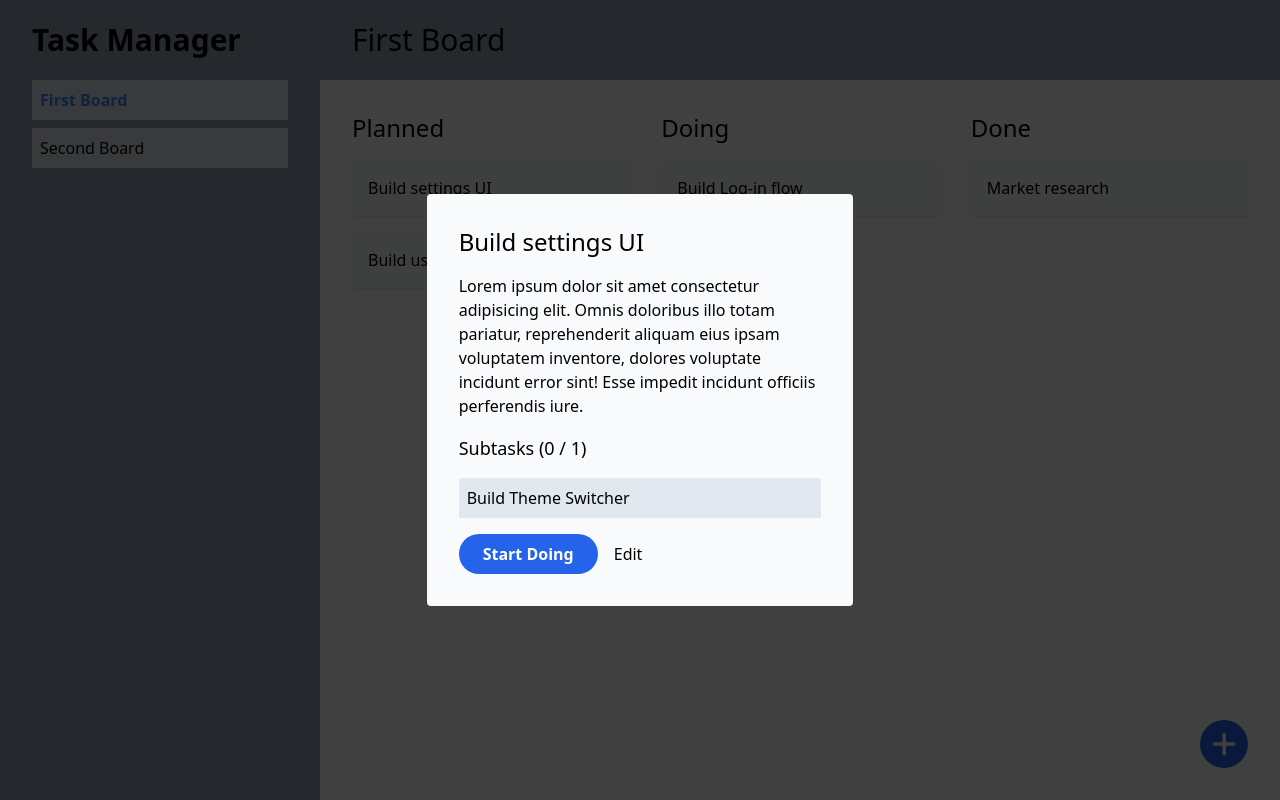
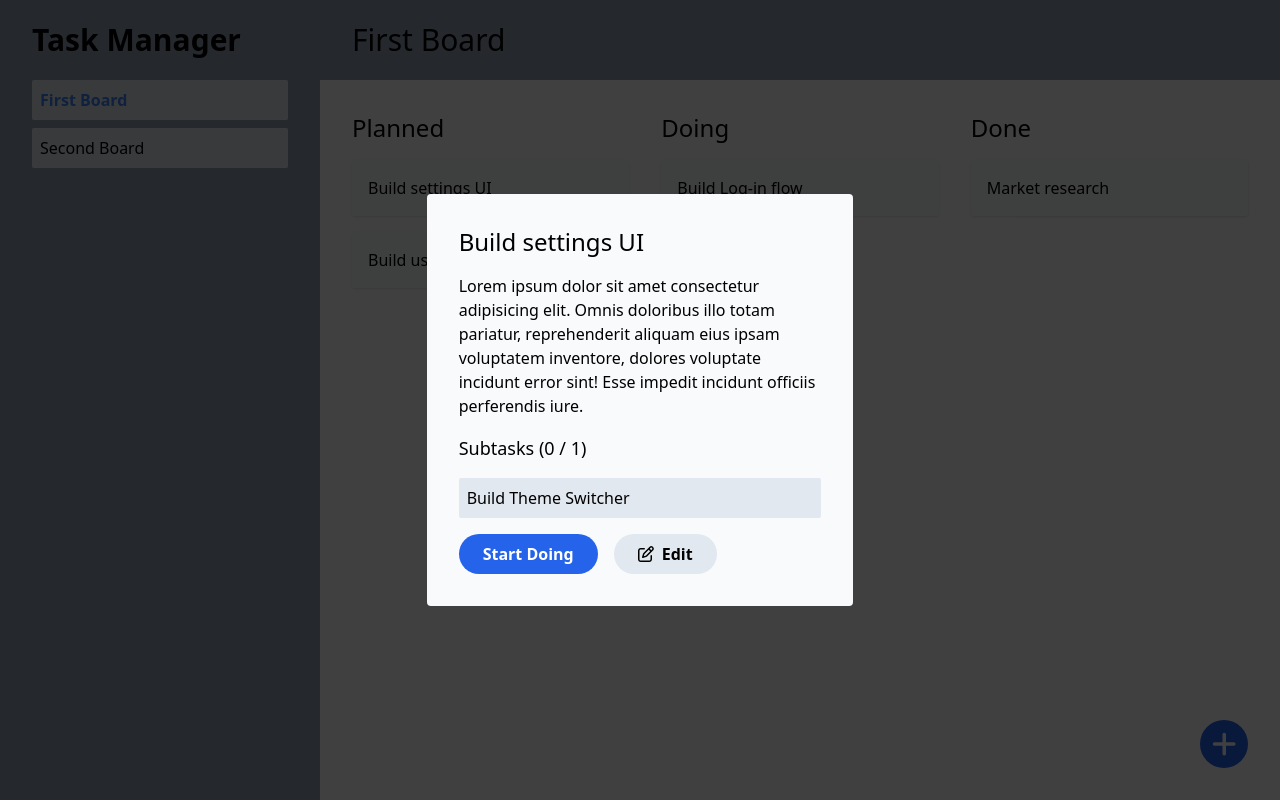
Before and after one commit to simoneclr/task-management-board, a React (Create React App) app: page / in a window 1280 px wide. Both pictures are taken after a click on the element "Build settings UI". Built offline with nearby package versions, Linux system fonts and the light colour scheme.

Commit message:
Add SecondaryButton component

```diff
--- /dev/null
+++ b/src/components/buttons/SecondaryButton.tsx
@@ -0,0 +1,23 @@
+import { ReactNode, SyntheticEvent } from "react"
+
+interface SecondaryButtonProps {
+	children: ReactNode;
+	className?: string;
+	disabled?: boolean;
+	onClick: (e?: SyntheticEvent) => void;
+}
+
+function SecondaryButton({children, className, disabled, onClick}: SecondaryButtonProps) {
+	return (
+		<>
+			<button type="button" onClick={onClick} disabled={disabled ? disabled : false}
+				className={`${className ? className : ""} px-6 py-2 rounded-full hover:text-blue-600 font-bold
+				bg-slate-200 hover:bg-slate-300 active:bg-slate-400`}>
+
+				{children}
+			</button>
+		</>
+	)
+}
+
+export default SecondaryButton
--- a/src/views/subTasks/SubTasksFormWidget.tsx
+++ b/src/views/subTasks/SubTasksFormWidget.tsx
@@ -1,3 +1,4 @@
+import SecondaryButton from "../../components/buttons/SecondaryButton";
 import { SubTask } from "../../model/tasksTypes";
 
 import EditableSubTaskCard from "./EditableSubTaskCard";
@@ -33,11 +34,9 @@ function SubTasksFormWidget({
 				</ul>
 			}
 
-			<button type="button" onClick={addSubTask}
-					className="p-2 rounded-full text-white font-bold
-						bg-slate-400 hover:bg-slate-500 active:bg-slate-600">
+			<SecondaryButton onClick={addSubTask}>
 				Add Subtask
-			</button>
+			</SecondaryButton>
 		</div>
 	)
 }
--- a/src/views/tasks/TaskActions.tsx
+++ b/src/views/tasks/TaskActions.tsx
@@ -1,8 +1,11 @@
 import { EntityId } from "@reduxjs/toolkit"
 import { SyntheticEvent } from "react";
 import PrimaryButtonSmall from "../../components/buttons/PrimaryButtonSmall";
+import SecondaryButton from "../../components/buttons/SecondaryButton";
 import { TaskStatus } from "../../model/tasksTypes";
 import { useAppDispatch, useAppSelector } from "../../store/hooks";
+
+import {ReactComponent as IconEdit} from "../../assets/svgs/pen-to-square-regular.svg";
 
 import { selectCanCompleteTaskId } from "../../store/subTasks/subTasksSlice";
 import { selectTaskById, taskCompleted, taskStarted } from "../../store/tasks/tasksSlice";
@@ -40,9 +43,9 @@ function TaskActions({taskId, handleEditClick}: TaskActionsProps) {
 						Start Doing
 					</PrimaryButtonSmall>
 
-					<button onClick={handleEditClick}>
-						Edit
-					</button>
+					<SecondaryButton onClick={handleEditClick} className="flex items-center gap-2">
+						<IconEdit className="fill-current h-4"/> Edit
+					</SecondaryButton>
 				</>
 			}
 
```
